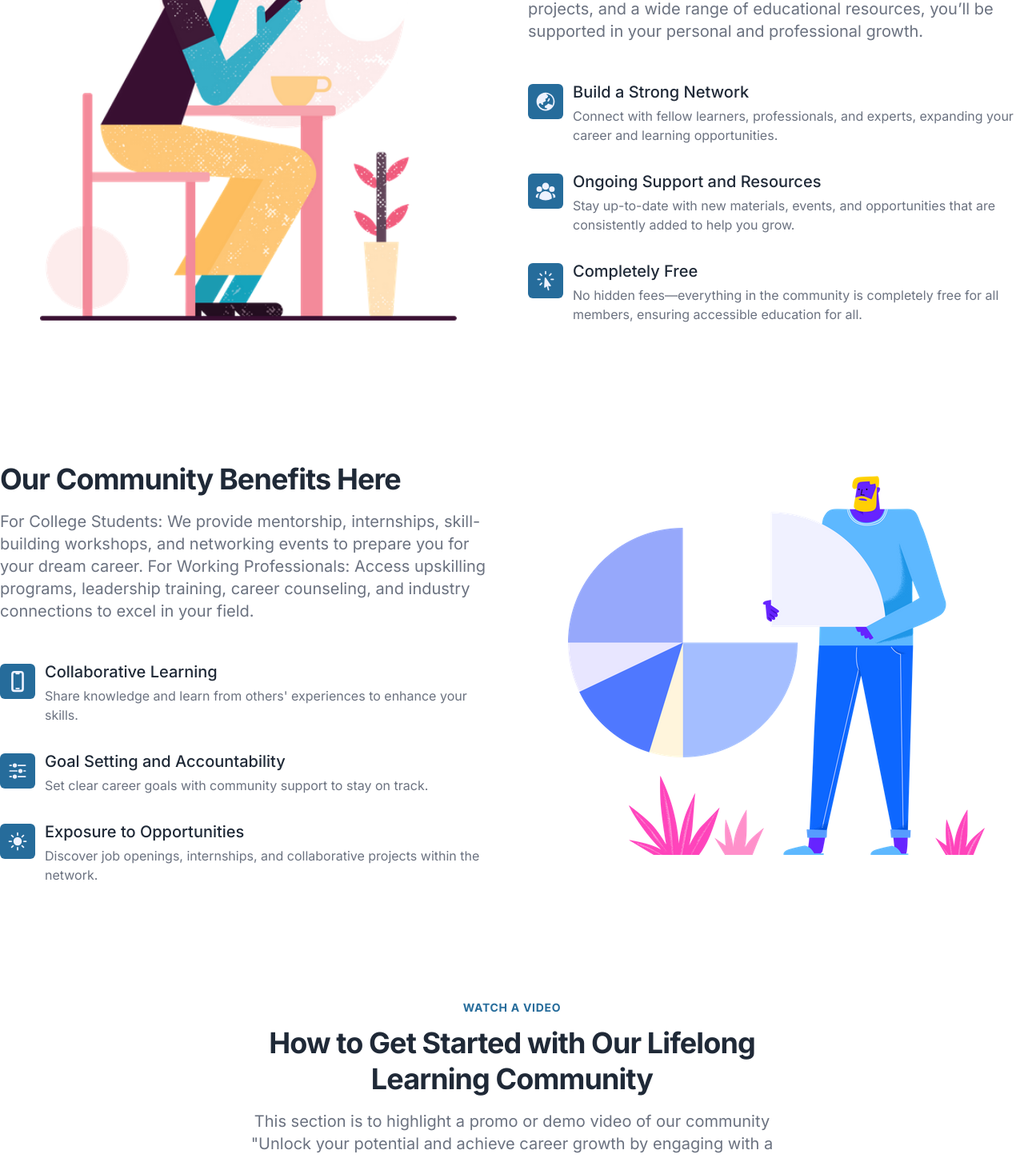
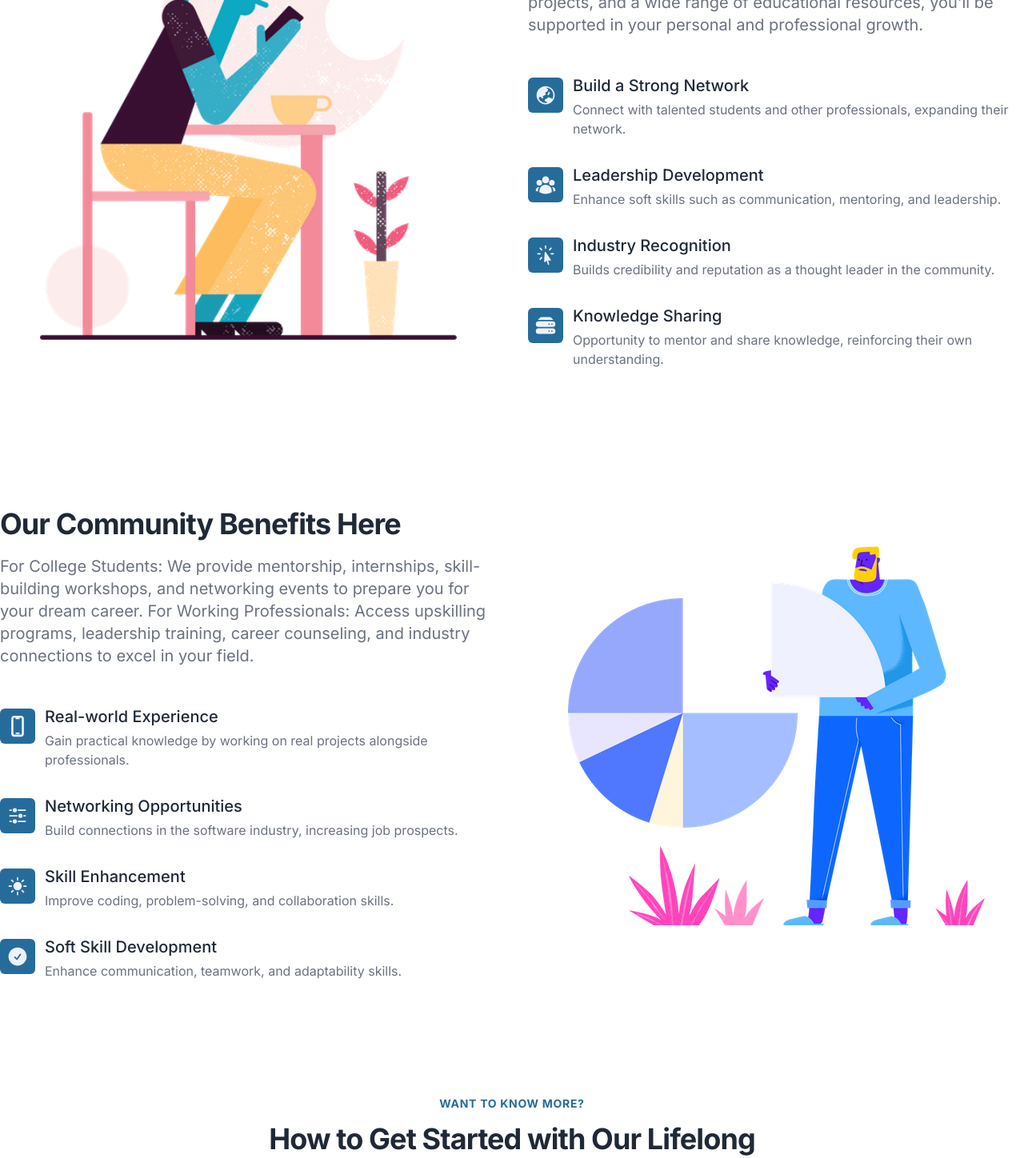
Before and after one commit to prvn-mhsh/l3squad.com, a Next.js app: page / in a window 1280 px wide. Shown: the part 2340-3788 px from the top of the page at 80% size. Built offline with nearby package versions, Linux system fonts and the light colour scheme.

Commit message:
(fix):FAQ AND BENIFIT CONTENTS

```diff
--- a/src/app/page.tsx
+++ b/src/app/page.tsx
@@ -20,7 +20,7 @@ export default function Home() {
       </section>
 
       <section id="benefits">
-        <SectionTitle preTitle="L3 Squad Benefits" title="Why Should You Join This Community?">
+        <SectionTitle preTitle="WHAT DO YOU GET?" title="Why Should You Join This Community?">
           Whether you're a student or a working professional, our resources and community are designed to fit your learning needs, Connect with experienced professionals to guide you in your personal and professional growth.
         </SectionTitle>
         <Benefits data={benefitOne} />
@@ -28,24 +28,24 @@ export default function Home() {
       </section>
 
       <section id="video">
-        <SectionTitle preTitle="Watch a video" title="How to Get Started with Our Lifelong Learning Community">
+        <SectionTitle preTitle="WANT TO KNOW MORE?" title="How to Get Started with Our Lifelong Learning Community">
           This section is to highlight a promo or demo video of our community "Unlock your potential and achieve career growth by engaging with a supportive community: "L3 SQUAD"
         </SectionTitle>
         <Video videoId="DekAMet0qA8" />
       </section>
 
       <section id="testimonials">
-        <SectionTitle preTitle="Testimonials" title="Here's what our community said">
-          Mentorship Opportunities: Connect with industry experts for guidance and personalized advice.
-          Skill Development: Access workshops, courses, and resources tailored to career advancement.
-          Networking Events: Build relationships with peers, professionals, and potential employers.
+        <SectionTitle preTitle="WHAT DO PEOPLE SAY?" title="Here's what our community people said">
+          Mentorship Opportunities: Connect with industry experts for guidance and personalized advice;
+          Skill Development: Access workshops, courses, and resources tailored to career advancement;
+          Networking Events: Build relationships with peers, professionals, and potential employers;
           Knowledge Sharing: Join forums and discussions to exchange ideas and insights.
         </SectionTitle>
         <Testimonials />
       </section>
 
       <section id="faq">
-        <SectionTitle preTitle="FAQ" title="Frequently Asked Questions">
+        <SectionTitle preTitle="QOT QUESTIONS?" title="Frequently Asked Questions">
           "Answer your community members' possible questions here. Providing clear and helpful responses fosters trust, encourages engagement, and reduces the need for additional support or inquiries."
         </SectionTitle>
         <Faq />
--- a/src/components/Faq.tsx
+++ b/src/components/Faq.tsx
@@ -36,21 +36,33 @@ export const Faq = () => {
 
 const faqdata = [
   {
-    question: "What is the purpose of this community?",
-    answer: "This community is designed to empower lifelong learners by providing free resources, networking opportunities, and a collaborative environment to support personal and professional growth.",
+    question: "What is this community about?",
+    answer: "It's a platform where professionals and students collaborate on software projects, share knowledge, and grow together.",
   },
   {
+    question: "How is training conducted?",
+     answer: "Training is delivered through workshops, project-based learning, mentoring sessions, and peer collaboration.",
+  } ,
+
+
+  {
     question: "Who can join the community?",
-    answer: "Anyone with a passion for learning, including students, professionals, and individuals seeking self-improvement.",
+    answer: "Anyone passionate about software development, whether you're a student, experienced professional, or tech enthusiast.",
+  },
+
+  {
+    question: "What soft skills will I develop?",
+    answer: "Communication, teamwork, problem-solving, time management, and leadership.",
+  },
+
+  {
+    question: "Do I need prior experience to contribute? ",
+    answer: "Not necessarily. Beginners can start by contributing to documentation or small tasks, while professionals can handle complex tasks.",
   },
   {
-    question: "How can I contribute to the community? ",
+    question: "What are the benefits of joining this community?",
     answer:
-      "You can share your knowledge, mentor others, host workshops, or actively participate in discussions and projects.",
-  },
-  {
-    question: "Can I collaborate on projects with other members? ",
-    answer:
-      "Absolutely! Our community encourages collaborative projects and peer-to-peer learning.",
-  },
+      "Hands-on training in technical skills Improved soft skills like communication and teamwork, Networking opportunities with industry professionals,Consistent learning environment for career growth",
+  } ,
+
 ];
--- a/src/components/Projects.tsx
+++ b/src/components/Projects.tsx
@@ -4,6 +4,9 @@ import { Container } from "@/components/Container";
 import { SectionTitle } from "@/components/SectionTitle";
 import { RocketLaunchIcon, BookOpenIcon, BugAntIcon } from "@heroicons/react/24/solid";
 import { motion } from "framer-motion";
+
+
+
 
 const projects = [
   {
@@ -80,7 +83,7 @@ export const Projects = () => {
             <div className="flex items-start space-x-3">
               {project.icon && (
                 <div className="flex items-center justify-center bg-customBlue rounded-md w-10 h-10">
-                  <project.icon className="w-6 h-6 text-indigo-50" />
+                  <project.icon className="w-10 h-10 text-indigo-50" />
                 </div>
               )}
               <div>
@@ -107,8 +110,8 @@ export const Projects = () => {
           >
             <div className="flex items-center space-x-3">
               {project.icon && (
-                <div className="flex items-center justify-center bg-customBlue rounded-md w-10 h-10">
-                  <project.icon className="w-6 h-6 text-indigo-50" />
+                <div className="flex items-center justify-center bg-customBlue rounded-md w-9 h-9">
+                  <project.icon className="w-9 h-9 text-indigo-50" />
                 </div>
               )}
               <a
--- a/src/components/Testimonials.tsx
+++ b/src/components/Testimonials.tsx
@@ -135,7 +135,7 @@ function Avatar(props: Readonly<AvatarProps>) {
         />
       </div>
       <div>
-        <div className="text-lg font-medium">{props.name}</div>
+        <div className="text-2xl font-semibold hover:underline">{props.name}</div>
         <div className="text-gray-600 dark:text-gray-400">{props.title}</div>
       </div>
     </div>
--- a/src/components/data.js
+++ b/src/components/data.js
@@ -4,7 +4,9 @@ import {
   AdjustmentsHorizontalIcon,
   SunIcon,
   UserGroupIcon,
-  GlobeAsiaAustraliaIcon
+  GlobeAsiaAustraliaIcon,
+  ServerStackIcon,
+  CheckCircleIcon
 } from "@heroicons/react/24/solid";
 
 
@@ -18,19 +20,25 @@ const benefitOne = {
   bullets: [
     {
       title: "Build a Strong Network",
-      desc: "Connect with fellow learners, professionals, and experts, expanding your career and learning opportunities.",
+      desc:  "Connect with talented students and other professionals, expanding their network.",
       icon: <GlobeAsiaAustraliaIcon />,
     },
     {
-      title: "Ongoing Support and Resources",
-      desc: "Stay up-to-date with new materials, events, and opportunities that are consistently added to help you grow.",
+      title: "Leadership Development",
+      desc: "Enhance soft skills such as communication, mentoring, and leadership.",
       icon: <UserGroupIcon />,
     },
     {
-      title: "Completely Free",
-      desc: "No hidden fees—everything in the community is completely free for all members, ensuring accessible education for all.",
+      title: "Industry Recognition",
+      desc: "Builds credibility and reputation as a thought leader in the community.",
       icon: <CursorArrowRaysIcon />,
     },
+    {
+      title: "Knowledge Sharing",
+      desc: " Opportunity to mentor and share knowledge, reinforcing their own understanding.",
+      icon: <ServerStackIcon/>,
+    },
+
   ],
 };
 
@@ -41,19 +49,25 @@ const benefitTwo = {
   image: benefitTwoImg,
   bullets: [
     {
-      title: "Collaborative Learning",
-      desc: "Share knowledge and learn from others' experiences to enhance your skills.",
+      title: "Real-world Experience",
+      desc: "Gain practical knowledge by working on real projects alongside professionals.",
       icon: <DevicePhoneMobileIcon />,
     },
     {
-      title: "Goal Setting and Accountability",
-      desc: "Set clear career goals with community support to stay on track.",
+      title: "Networking Opportunities",
+      desc: "Build connections in the software industry, increasing job prospects.",
       icon: <AdjustmentsHorizontalIcon />,
     },
     {
-      title: "Exposure to Opportunities",
-      desc: "Discover job openings, internships, and collaborative projects within the network.",
+      title: "Skill Enhancement",
+      desc: "Improve coding, problem-solving, and collaboration skills.",
       icon: <SunIcon />,
+    },
+
+    {
+      title:"Soft Skill Development",
+      desc: " Enhance communication, teamwork, and adaptability skills.",
+      icon: <CheckCircleIcon/>,
     },
   ],
 };
```
Also changed, not shown: 1 other file (tests, documents, lock files or other folders).
